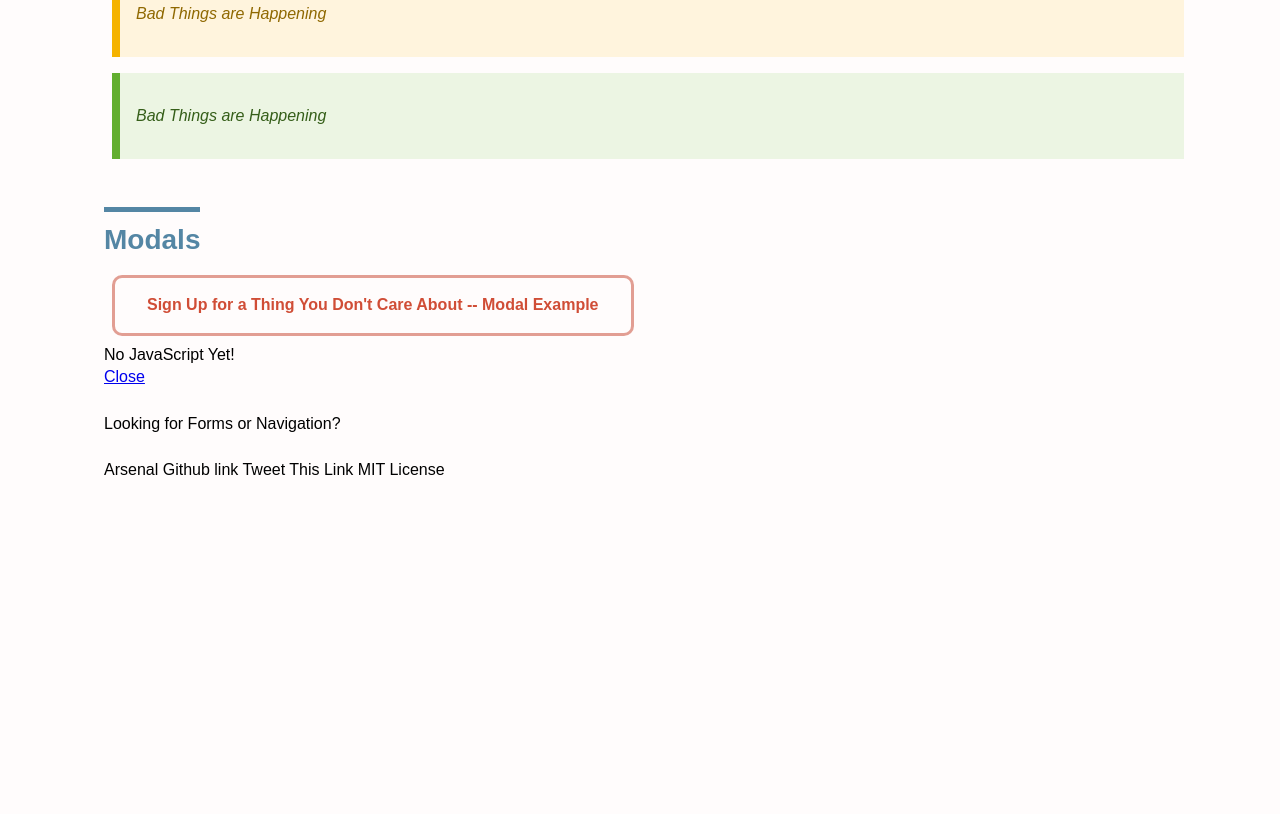
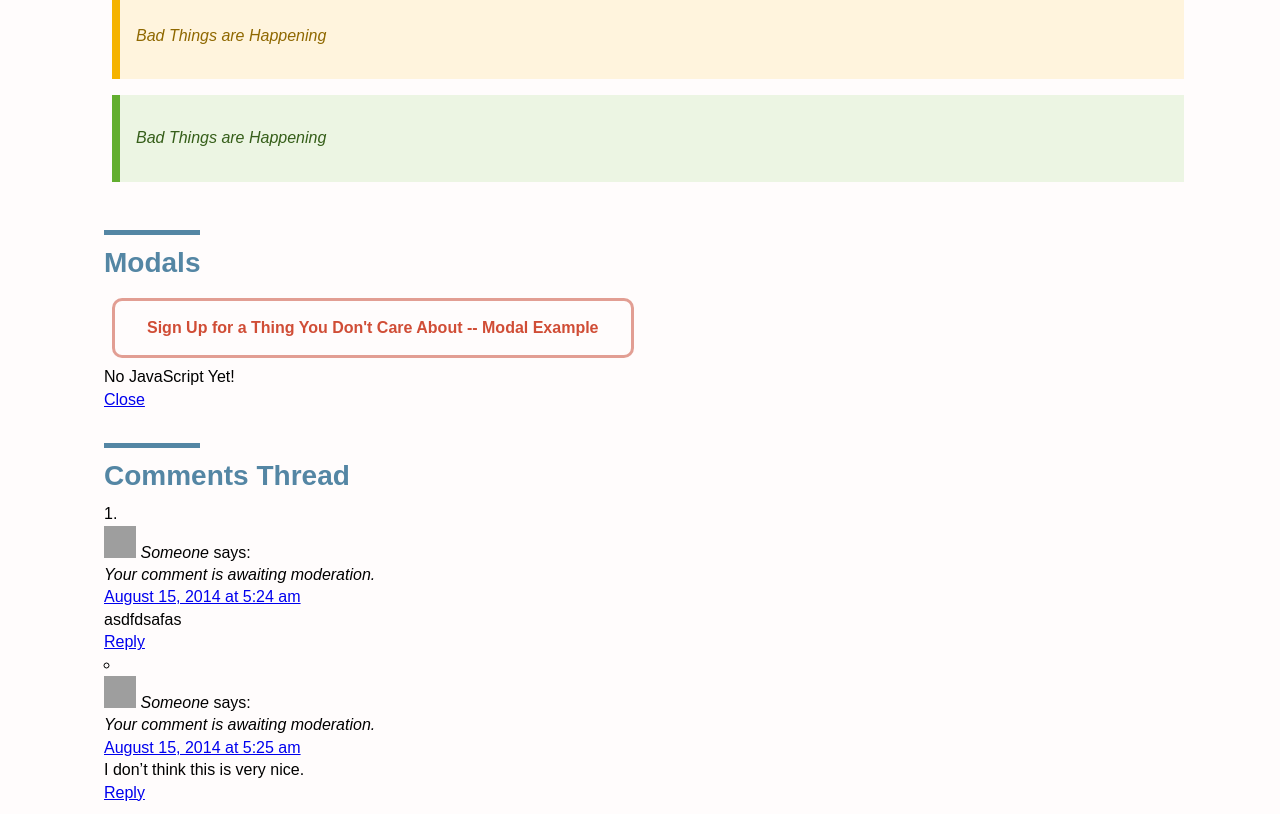
Before and after one commit to charliewilco/arsenal.scss, a website: page index.html in a window 1280 px wide. Shown: the part 1986-2800 px from the top of the page. Before the commit the page ends 2483 px from the top, so only its background shows below. Drawn offline with nearby package versions, Linux system fonts and the light colour scheme; files that its build step writes are made by us from their sources; grey boxes are pictures that could not be loaded; a script that the page names is missing.

Commit message:
starting comments

```diff
--- a/Gulpfile.js
+++ b/Gulpfile.js
@@ -1,6 +1,6 @@
 var gulp         = require('gulp'),
     uglify       = require('gulp-uglify'),
-    sass         = require('gulp-sass'),
+    sass         = require('gulp-ruby-sass'),
     plumber      = require('gulp-plumber'),
     autoprefixer = require('gulp-autoprefixer'),
     connect      = require('gulp-connect'),
--- a/index.html
+++ b/index.html
@@ -80,6 +80,7 @@
                 <li>Accordion</li>
                 <li>Article Headings</li>
                 <li>Media Objects</li>
+                <li>Comments Thread</li>
                 <li>Badges &amp; Labels</li>
             </ul>
         </div>
@@ -169,6 +170,45 @@
     </div>
 </div>
 <div class="container">
+    <h3 class="section--heading">Comments Thread</h3>
+    <ol class="comment--thread">
+			<li class="comment even thread-even depth-1 parent" id="comment-2">
+				<div id="div-comment-2" class="comment-body">
+				<div class="comment-author vcard">
+			<img alt="" src="http://1.gravatar.com/avatar/3678c4824c349eb2cfc09e996472896d?s=32&amp;d=http%3A%2F%2F1.gravatar.com%2Favatar%2Fad516503a11cd5ca435acc9bb6523536%3Fs%3D32&amp;r=G" class="avatar avatar-32 photo" height="32" width="32">			<cite class="fn">Someone</cite> <span class="says">says:</span>		</div>
+				<em class="comment-awaiting-moderation">Your comment is awaiting moderation.</em>
+		<br>
+
+		<div class="comment-meta commentmetadata"><a href="http://eccle.sia:8888/post-2/#comment-2">
+			August 15, 2014 at 5:24 am</a>		</div>
+
+		<p>asdfdsafas</p>
+
+		<div class="reply">
+			<a class="comment-reply-link" href="/post-2/?replytocom=2#respond" onclick="return addComment.moveForm(&quot;div-comment-2&quot;, &quot;2&quot;, &quot;respond&quot;, &quot;61&quot;)">Reply</a>		</div>
+				</div>
+		<ul class="children">
+		<li class="comment odd alt depth-2" id="comment-3">
+				<div id="div-comment-3" class="comment-body">
+				<div class="comment-author vcard">
+			<img alt="" src="http://1.gravatar.com/avatar/3678c4824c349eb2cfc09e996472896d?s=32&amp;d=http%3A%2F%2F1.gravatar.com%2Favatar%2Fad516503a11cd5ca435acc9bb6523536%3Fs%3D32&amp;r=G" class="avatar avatar-32 photo" height="32" width="32">			<cite class="fn">Someone</cite> <span class="says">says:</span>		</div>
+				<em class="comment-awaiting-moderation">Your comment is awaiting moderation.</em>
+		<br>
+
+		<div class="comment-meta commentmetadata"><a href="http://eccle.sia:8888/post-2/#comment-3">
+			August 15, 2014 at 5:25 am</a>		</div>
+
+		<p>I don’t think this is very nice.</p>
+
+		<div class="reply">
+			<a class="comment-reply-link" href="/post-2/?replytocom=3#respond" onclick="return addComment.moveForm(&quot;div-comment-3&quot;, &quot;3&quot;, &quot;respond&quot;, &quot;61&quot;)">Reply</a>		</div>
+				</div>
+		</li><!-- #comment-## -->
+</ul><!-- .children -->
+</li><!-- #comment-## -->
+	</ol>
+</div>
+<div class="container">
     Looking for Forms or Navigation?
 </div>
 <footer class="footer">
--- a/scss/arsenal.scss
+++ b/scss/arsenal.scss
@@ -11,3 +11,4 @@
 @import "components/modal";
 @import "components/warning";
 @import "components/article--headings";
+@import "components/comments";
--- /dev/null
+++ b/scss/components/_comments.scss
@@ -0,0 +1,9 @@
+.comment {
+    &--form {
+
+    }
+
+    &--thread {
+        list-style: none inside;
+    }
+}
```
Also changed, not shown: 1 other file.
